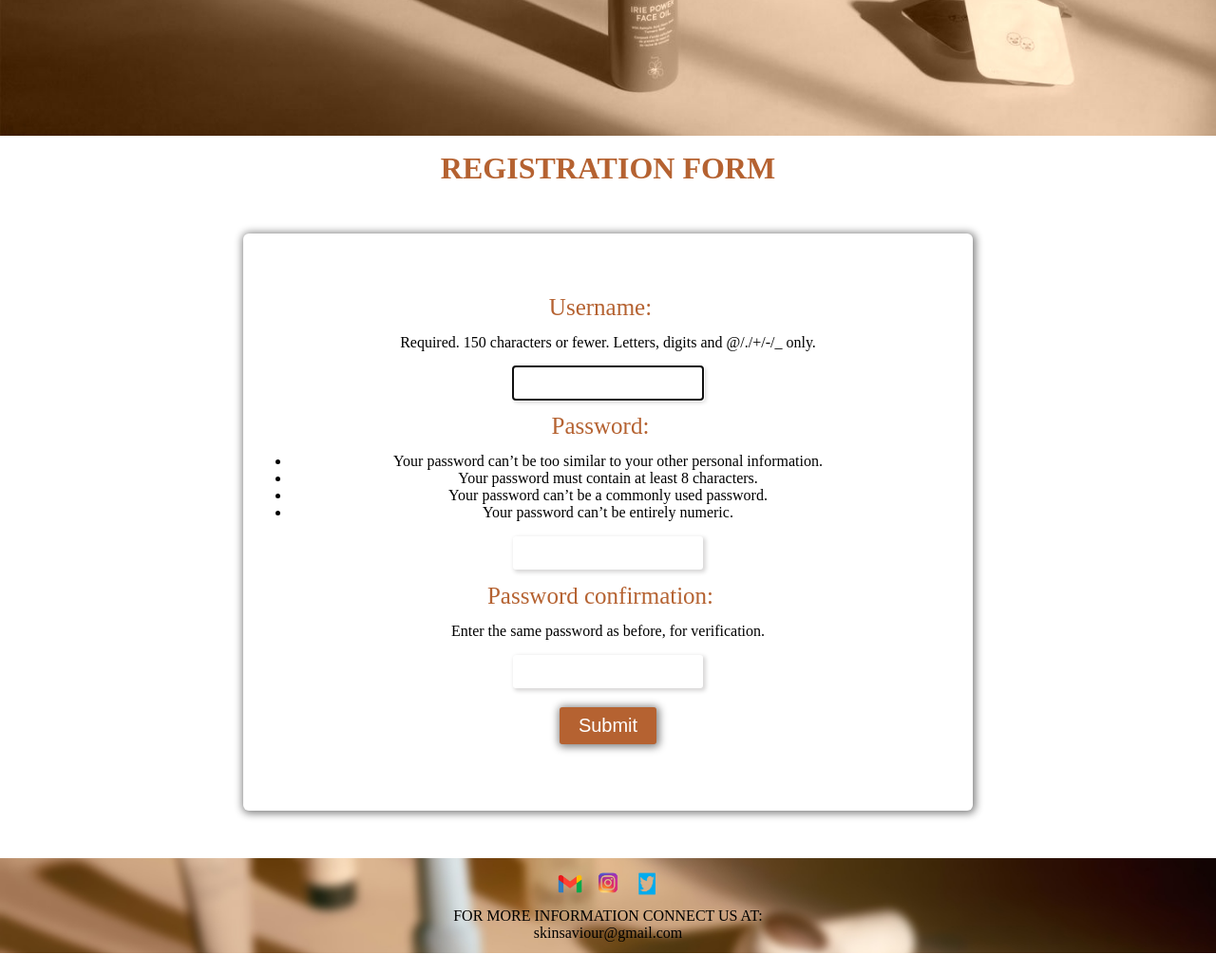
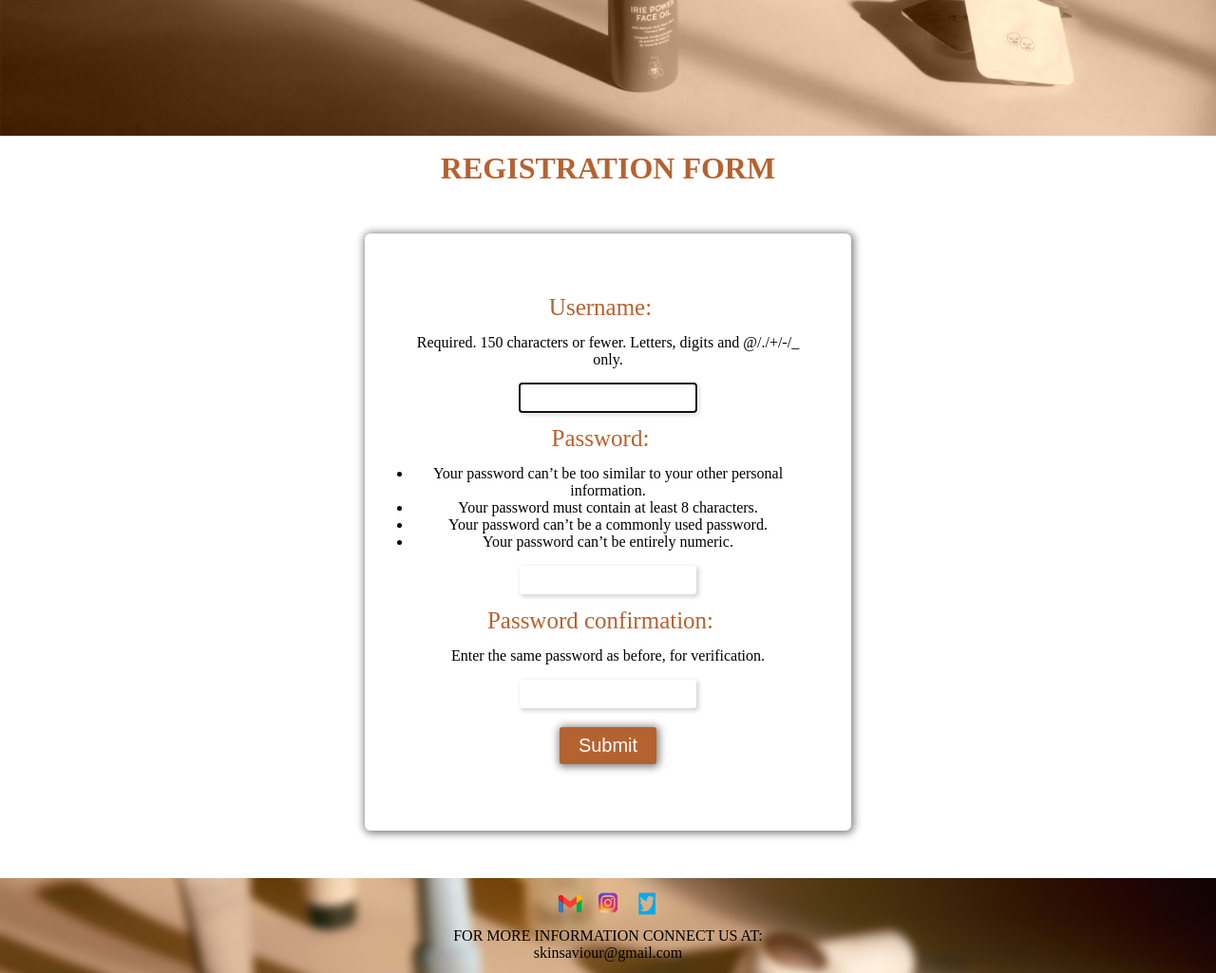
Before and after one commit to ManjulaJatavath/Skin_Saviour, a Django app: page /signup/ in a window 1280 px wide. Shown: the part 557-1582 px from the top of the page at 95% size. Before the commit the page ends 1561 px from the top, so only its background shows below. Run offline with Django 5.2, Linux system fonts and the light colour scheme.

Commit message:
user_registration

```diff
--- a/static/signup/signup.css
+++ b/static/signup/signup.css
@@ -1,7 +1,3 @@
-*{
-    padding: 0;
-    margin: 0;
-}
 .content{
     display: flex;
     flex-direction: column;
@@ -16,7 +12,7 @@
 .content form{
     box-shadow: 1px 1px 8px 2px gray;
     margin: 2rem;
-    width: 60%;
+    width: 40%;
     border-radius: 6px;
     margin: 50px;
     padding: 50px;
@@ -30,12 +26,12 @@
     padding: 10px;
 }
 .content form input{
-    width: 30%;
+    width: 45%;
     border-radius: 3px;
     padding-left: 10px;
     border: none;
     box-shadow: 2px 2px 4px 1px rgb(216, 215, 215);
-    height: 35px;
+    height: 30px;
     font-size: 18px;
     color: gray;
     margin-top: 1rem;
```
